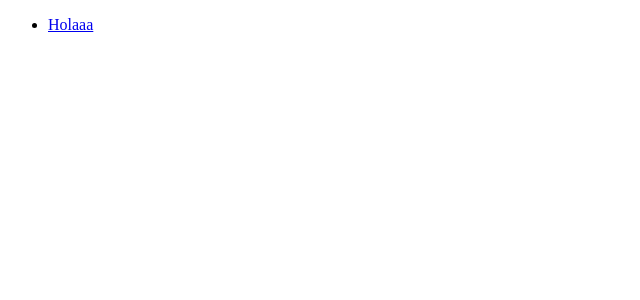
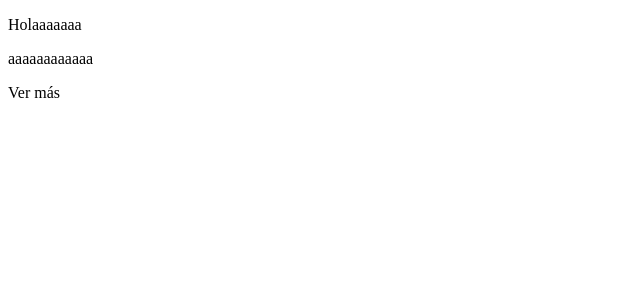
Before and after one commit to NicolasSalinasR/lab1-dba-grupo-4, a Nuxt app in the folder frontend/: page / in a window 1280 px wide. Before the commit this address had no page. Shown: the top 300 px of the page, without its empty margins (0-640 px from the left). Built offline with nearby package versions, Linux system fonts and the light colour scheme.

Commit message:
Cambios de prueba

```diff
--- a/frontend/pages/index.vue
+++ b/frontend/pages/index.vue
@@ -1,9 +1,26 @@
-<template>
+<!-- <template>
   <div>
+    <div>
+      <div class="more" @click="$router.push(/login);" >Ver más</div>
+    </div>
     <ul>
       <li>
         <NuxtLink to="/componentep">Holaaa</NuxtLink>
       </li>
     </ul>
   </div>
+</template> -->
+
+<template>
+
+  <div>
+    <p>Holaaaaaaa</p>
+    <p>aaaaaaaaaaaa</p>
+    <div class="more"  @click="$router.push(`/login`);" >Ver más</div>
+  </div>
+
 </template>
+
+<script>
+
+</script>
```
